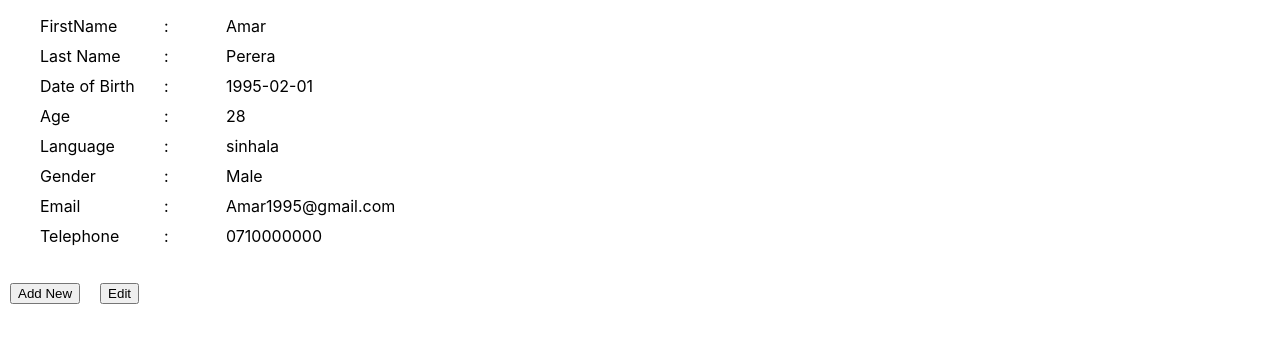
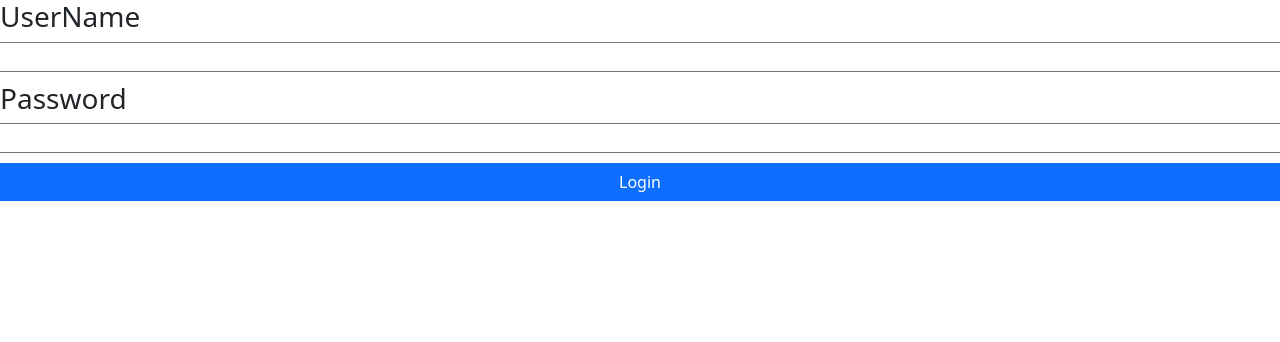
Before and after one commit to NayanahariRanasinghe/React_Test_App_2023_11_29, a React (Create React App) app: page / in a window 1280 px wide. Shown: the top 342 px of the page. Built offline with nearby package versions, Linux system fonts and the light colour scheme.

Commit message:
AR check

```diff
--- a/src/App.js
+++ b/src/App.js
@@ -1,10 +1,13 @@
 // import logo from './logo.svg';
 import React from 'react';
 import './App.css';
-import { Switch, Route, withRouter } from "react-router-dom";
+import { Router, Switch, Route, withRouter } from "react-router-dom";
 import Login from './components/login/Login';
 import ShowDetails from './components/showDetails/ShowDetails';
 import AddDetailsForm from './components/forms/AddDetailsForm';
+
+import { createBrowserHistory } from 'history';
+const history = createBrowserHistory();
 
 class App extends React.Component {
 
@@ -13,12 +16,12 @@ class App extends React.Component {
   // }
 
   render(){
-    return (
+    return (<Router history={history}>
       <Switch>
-        {/* <Route exact path="/" ><Login /></Route> */}
-        <Route exact path="/"><ShowDetails /></Route>
-        <Route path="/AddDetailsForm" ><AddDetailsForm isNewForm={true} userDetailsList={null}/></Route>
-      </Switch>
+        <Route path="/ShowDetails"><ShowDetails /></Route>
+        <Route path="/AddDetailsForm"><AddDetailsForm isNewForm={true} userDetailsList={null}/></Route>
+        <Route exact path="/" ><Login /></Route>
+      </Switch></Router>
     );
   }
 }
--- a/src/components/login/Login.js
+++ b/src/components/login/Login.js
@@ -38,6 +38,8 @@ function Login() {
         setUserLoginStatus(true);
         setErrorMsgShow(false);
         setErrorMsg(null);
+
+        // history.push("/ShowDetails");
       }
       else{
         setUserLoginStatus(false);
@@ -56,7 +58,7 @@ function Login() {
     if(userLoginStatus){
       history.push("/ShowDetails");
     }
-  },[userLoginStatus]);
+  },[userLoginStatus, history]);
 
   return (
     <div
--- a/src/index.js
+++ b/src/index.js
@@ -5,8 +5,8 @@ import App from './App';
 import reportWebVitals from './reportWebVitals';
 import { BrowserRouter } from 'react-router-dom';
 
-// import "bootstrap/dist/css/bootstrap.min.css";
-// import "bootstrap/dist/js/bootstrap.bundle.min";
+import "bootstrap/dist/css/bootstrap.min.css";
+import "bootstrap/dist/js/bootstrap.bundle.min";
 
 const root = ReactDOM.createRoot(document.getElementById('root'));
 root.render(
```
